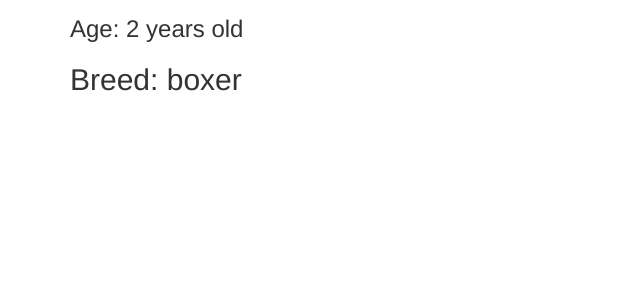
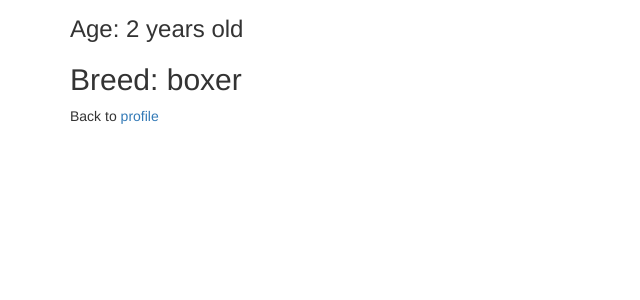
Before and after one commit to robyncam/dogsitter, a Django app: page /dog-profile/1 in a window 1280 px wide. Shown: the part 283-583 px from the top of the page, without its empty margins (0-640 px from the left). Run offline with Django 4.2, Linux system fonts and the light colour scheme; tables that the repository leaves empty hold one stand-in row (values such as "Sample post"); parts of the project's set-up code (start-up, migrations or seed data) failed here and were passed over.

Commit message:
added back functionality to go back to the profile page of the owner of the dog you were just viewing

```diff
--- a/templates/dog_profile.html
+++ b/templates/dog_profile.html
@@ -31,4 +31,6 @@
 
 <h2> Breed: {{dog.breed}} </h2>
 
+
+<p> Back to <a href = "{% url 'profile_page' dog.user.profile.pk %}">profile</a> </p>
 {% endblock %}
```
